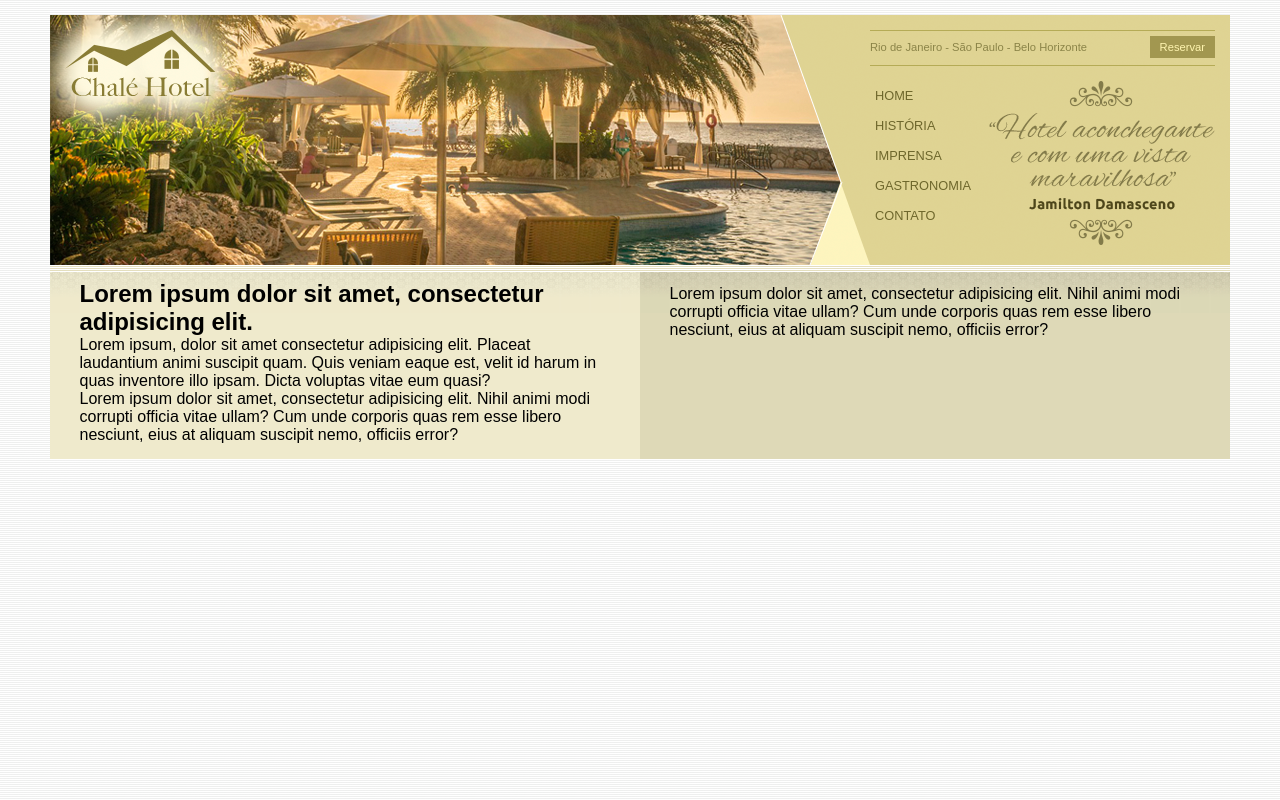
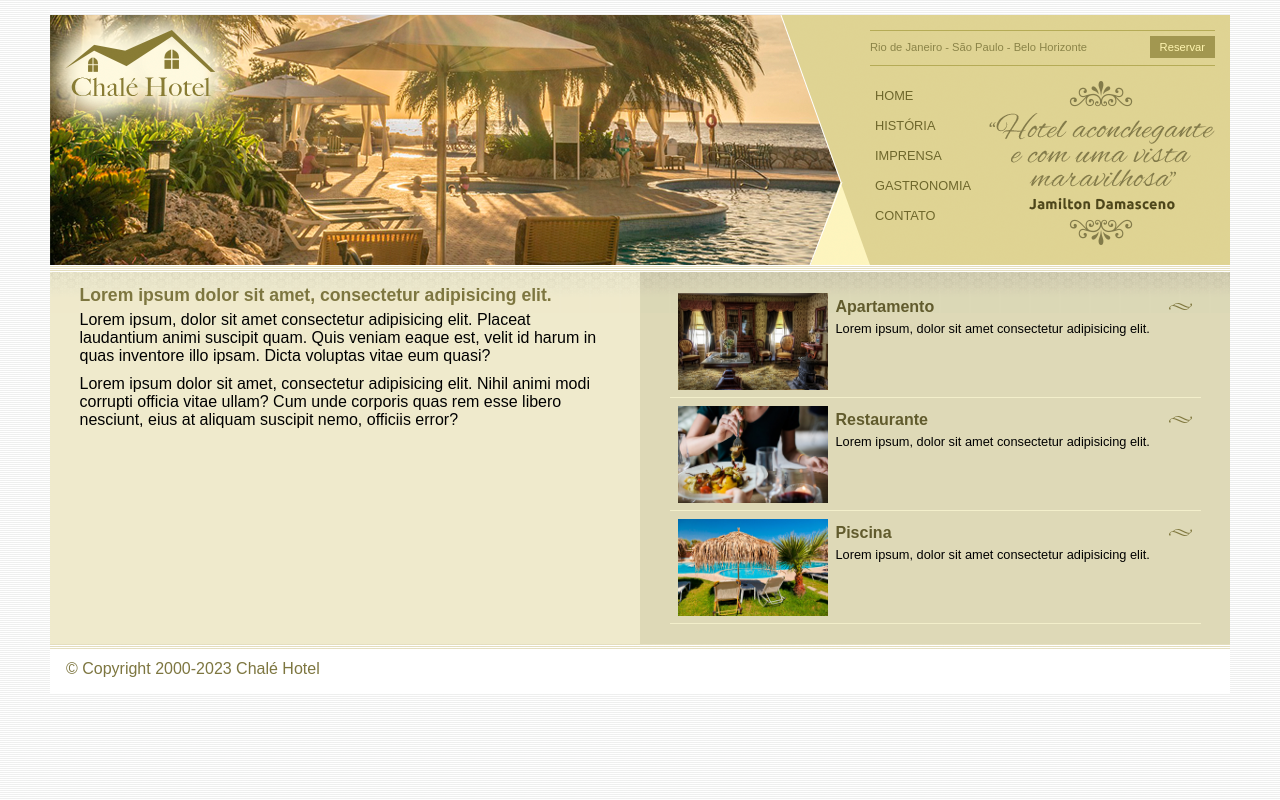
Before and after one commit to FelipeSouuza/projeto-chale, a plain HTML site: page index.html in a window 1280 px wide. Drawn offline with Linux system fonts and the light colour scheme.

Commit message:
fim do projeto

```diff
--- a/index.html
+++ b/index.html
@@ -46,11 +46,35 @@
         </div>
         <div id="area-lateral">
             <div class="conteudo">
-                <p>Lorem ipsum dolor sit amet, consectetur adipisicing elit. Nihil animi modi corrupti officia vitae ullam? Cum unde corporis quas rem esse libero nesciunt, eius at aliquam suscipit nemo, officiis error?</p>
+                <ul id="beneficios">
+                    <li>
+                        <a href="">
+                            <img src="imagens/apartamento.jpg" alt="apartamento" width="150">
+                            <h3>Apartamento</h3>
+                            <p>Lorem ipsum, dolor sit amet consectetur adipisicing elit.</p>
+                        </a>
+                    </li>
+                    <li>
+                        <a href="">
+                            <img src="imagens/restaurante.jpg" alt="restaurante" width="150">
+                            <h3>Restaurante</h3>
+                            <p>Lorem ipsum, dolor sit amet consectetur adipisicing elit.</p>
+                        </a>
+                    </li>
+                    <li>
+                        <a href="">
+                            <img src="imagens/piscina.jpg" alt="piscina" width="150">
+                            <h3>Piscina</h3>
+                            <p>Lorem ipsum, dolor sit amet consectetur adipisicing elit.</p>
+                        </a>
+                    </li>
+                </ul>
             </div>
         </div>
         <div id="rodape">
-
+            <span>
+                &copy; Copyright 2000-2023 Chalé Hotel
+            </span>
         </div>
     </div>
 </body>
--- a/style.css
+++ b/style.css
@@ -142,4 +142,48 @@ ul#navegacao a:hover {
 
 #rodape {
     clear: both;
+    padding: 16px;
+    background: #fff url(imagens/bg-rodape.png) repeat-x top;
+    color: #7d7640;
 }
+
+/*  --- Formatações de textos ---  */
+
+h2 {
+    color: #7d7640;
+    font-size: 1.1em;
+    padding: 5px 0px;
+}
+
+p {
+    font-size: 1em;
+    margin-bottom: 10px;
+}
+
+#beneficios li {
+    padding: 8px;
+    border-bottom: 1px solid #f3efcb;
+    height: 6em;
+}
+
+#beneficios li a img {
+    float: left;
+    margin-right: 8px;
+}
+
+#beneficios li a p {
+    font-size: 0.8em;
+    color: #000;
+}
+
+#beneficios li a h3 {
+    font-size: 1em;
+    color: #615b2d;
+    padding: 5px 0;
+    background: url(imagens/ornamento.png) no-repeat center right;
+}
+
+#beneficios li:hover {
+    background: #f6f3d6;
+    cursor: pointer;
+}
```
